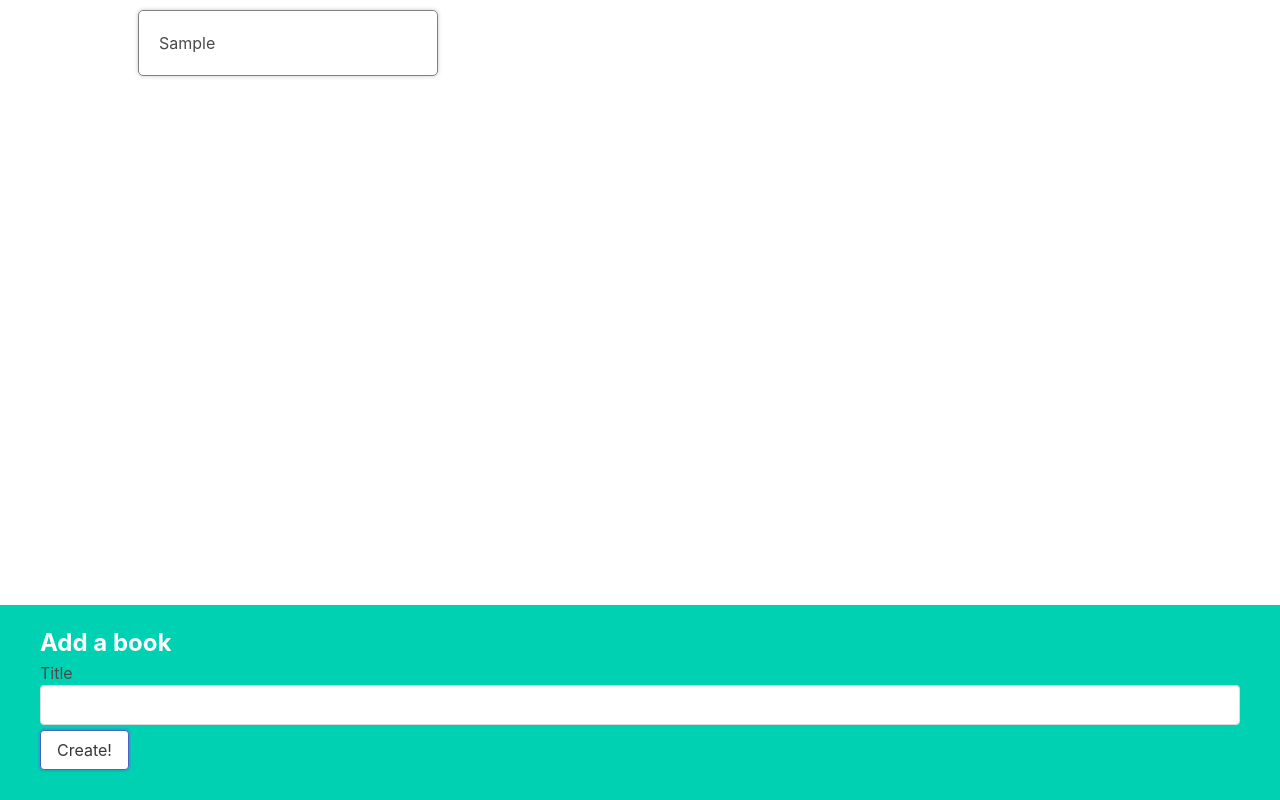
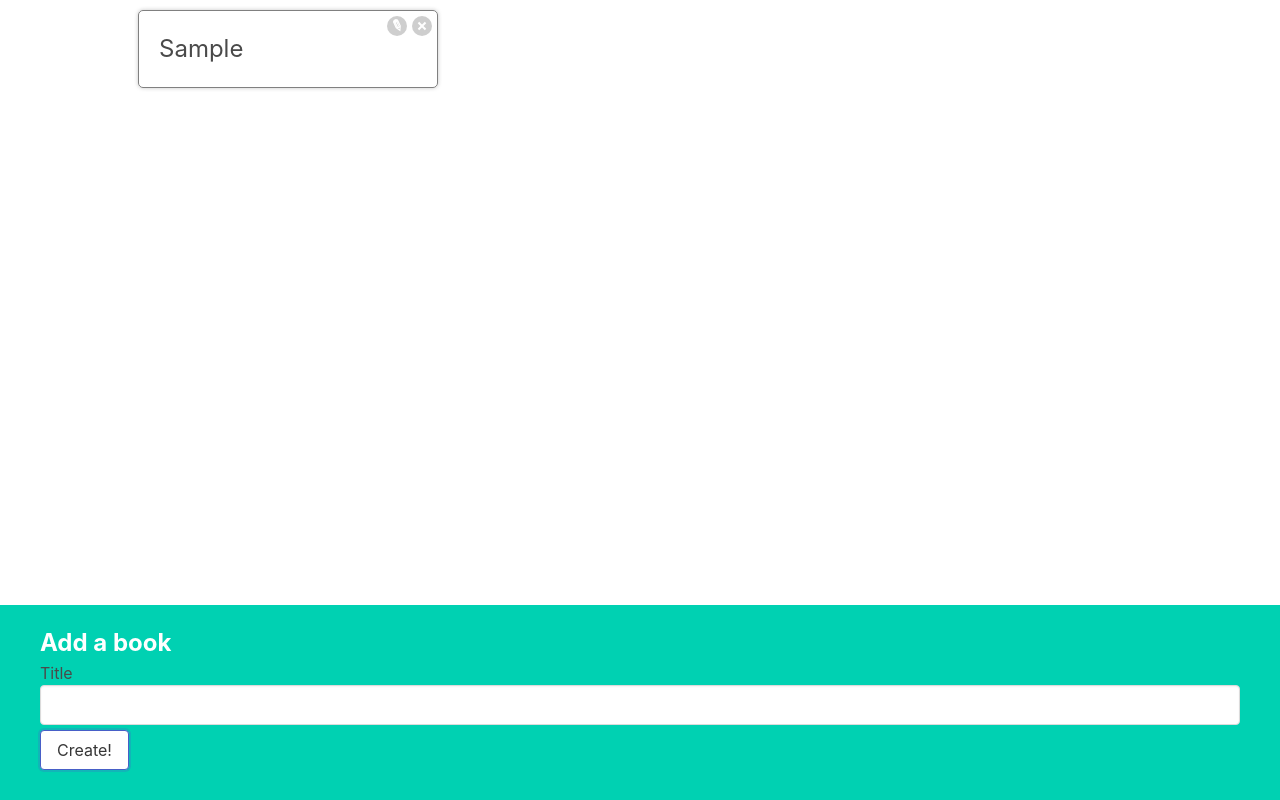
Before and after one commit to Rahulsaraf1578/books, a React (Create React App) app: page / in a window 1280 px wide. Both pictures are taken after typing "Sample" into the empty fields and a click on the button "Create!". Built offline with nearby package versions, Linux system fonts and the light colour scheme.

Commit message:
Made event handlers for bookshow.js

```diff
--- a/src/App.js
+++ b/src/App.js
@@ -5,6 +5,14 @@
 function App() {
 
   const [books, setBooks] = useState([]);
+
+  const deleteBookById = (id) => {
+    const updatedBooksAfterDelete = books.filter((book)=>{
+      return book.id!==id
+    })
+
+    setBooks(updatedBooksAfterDelete);
+  }
 
   const createBook = (title) => {
     const updatedBooks = [
@@ -19,7 +27,7 @@
 
   return (
     <div className="app">
-      <BookList books={books}/>
+      <BookList books={books} onDelete = {deleteBookById} />
       <BookCreate onCreate={createBook} />
     </div>
   );
--- a/src/Components/BookList.js
+++ b/src/Components/BookList.js
@@ -1,10 +1,10 @@
 import React from 'react'
 import BookShow from './BookShow'
 
-function BookList({books}) {
+function BookList({books, onDelete}) {
 
     const renderedBooks = books.map((book)=>{
-        return <BookShow key={book.id} book={book}/>
+        return <BookShow key={book.id} book={book} onDelete={onDelete}/>
     })
   return (
     <div className='book-list'>{renderedBooks}</div>
--- a/src/Components/BookShow.js
+++ b/src/Components/BookShow.js
@@ -1,8 +1,30 @@
-import React from 'react'
+import React, { useState } from 'react'
+import BookEdit from './BookEdit'
 
-function BookShow({book}) {
+function BookShow({book, onDelete}) {
+    const [ showEdit, setShowEdit] = useState(false);
+
+    const handleDeleteClick = () => {
+        onDelete(book.id);
+    }
+
+    const handleEditClick = () =>{
+      setShowEdit(!showEdit)
+    }
+
+    let content = <h3>{book.title}</h3>
+    if(showEdit){
+      content = <BookEdit/>
+    }
+
   return (
-    <div className='book-show'>{book.title}</div>
+    <div className='book-show'>
+        <div>{content}</div>
+        <div className="actions">
+            <button className='edit' onClick={handleEditClick} >Edit</button>
+            <button className='delete' onClick={handleDeleteClick}>Delete</button>
+        </div>
+    </div>
   )
 }
 
```
